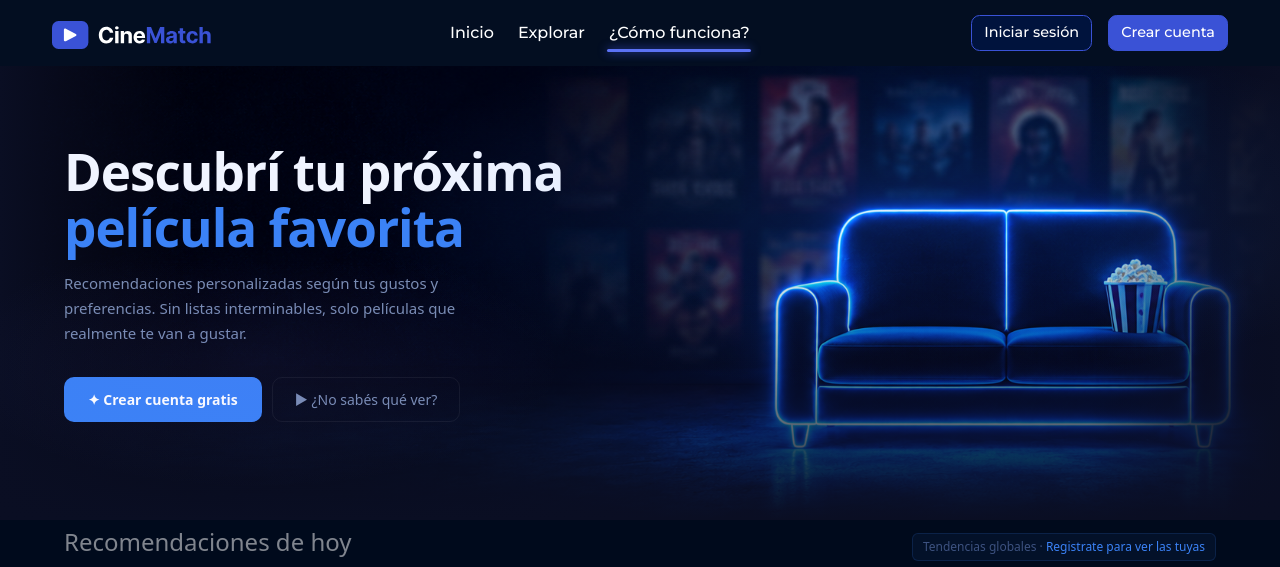
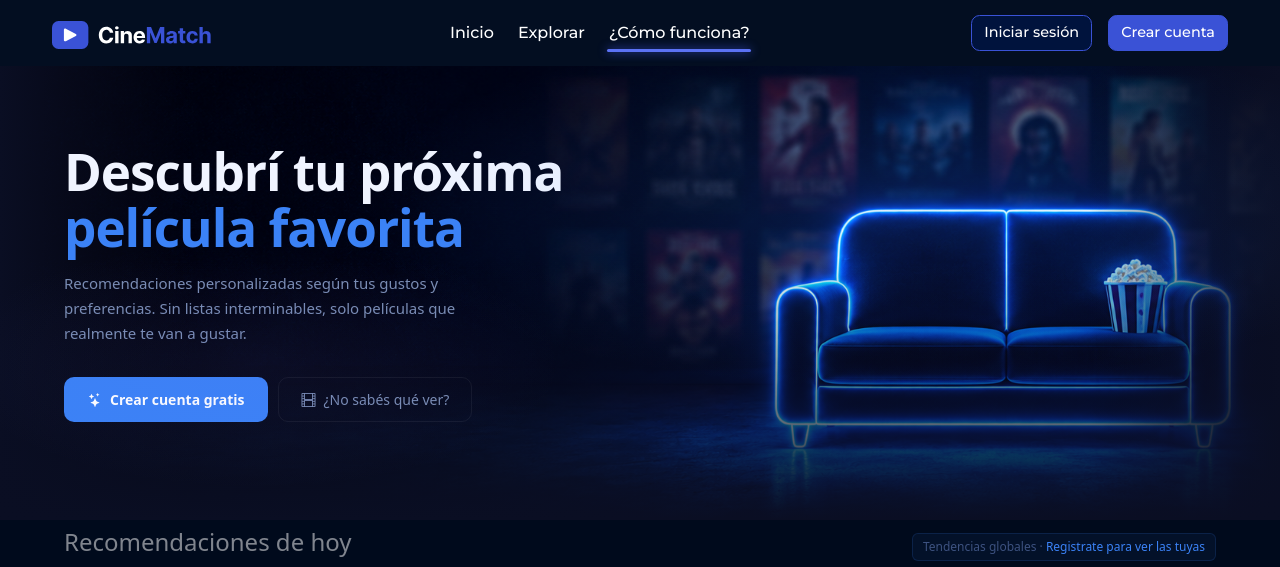
Before and after one commit to sofiarivass/cinematch, a Flask app: page / in a window 1280 px wide. Shown: the top 567 px of the page. Run offline with Flask 3, Linux system fonts and the light colour scheme; data that the repository does not hold is empty; some libraries are stand-ins or nearby versions.

Commit message:
fix: iconos

```diff
--- a/app/templates/index.html
+++ b/app/templates/index.html
@@ -16,10 +16,10 @@
         </p>
         <div class="cm-hero__ctas">
           <a href="{{ url_for('recomendaciones.encuesta_recomendaciones') }}" class="btn-hero-primary">
-            ✦ Realizar encuesta
+            <i class="bi bi-stars"></i> Realizar encuesta
           </a>
           <a href="#" class="btn-hero-secondary">
-            ▶ Recomendacion aleatoria
+            <i class="bi bi-shuffle"></i> Recomendacion aleatoria
           </a>
         </div>
       </div>
@@ -242,10 +242,10 @@
         </p>
         <div class="cm-hero__ctas">
           <a href="{{ url_for('usuarios.registro') }}" class="btn-hero-primary">
-            ✦ Crear cuenta gratis
+            <i class="bi bi-stars"></i> Crear cuenta gratis
           </a>
           <a href="#scf" class="btn-hero-secondary">
-            ▶ ¿No sabés qué ver?
+            <i class="bi bi-film"></i> ¿No sabés qué ver?
           </a>
         </div>
       </div>
```
